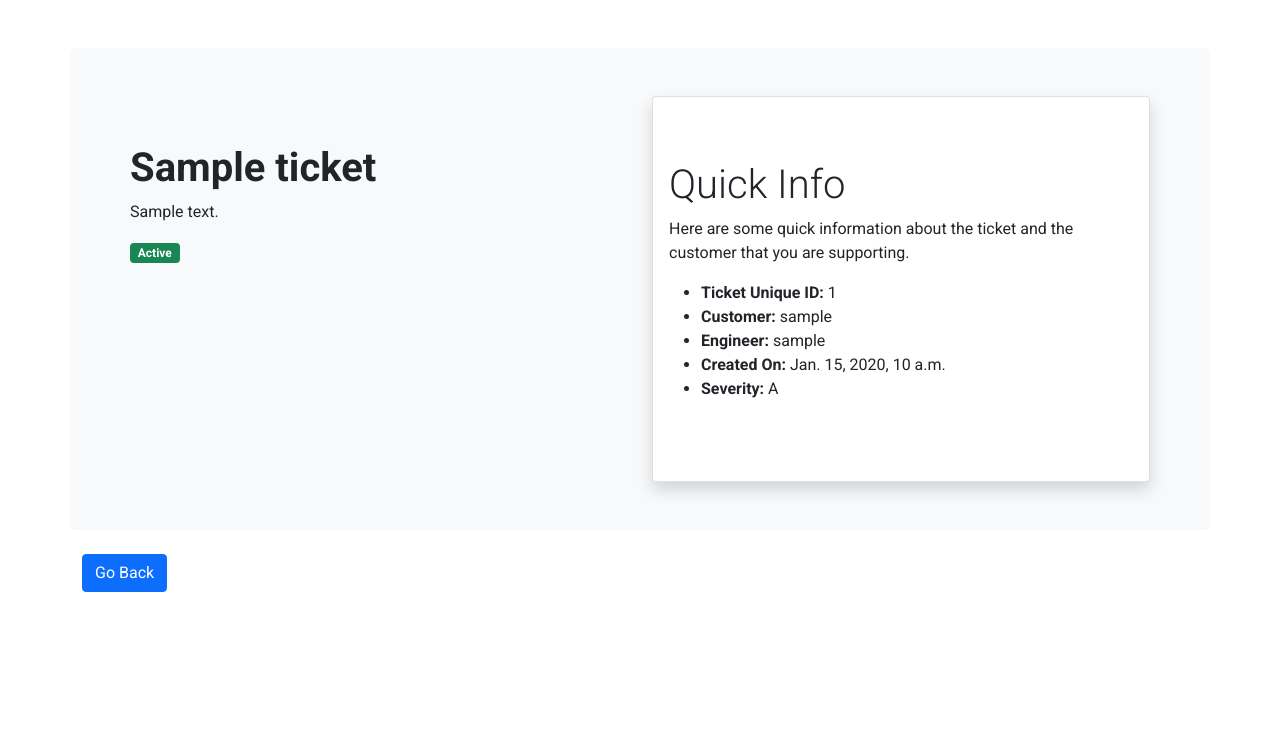
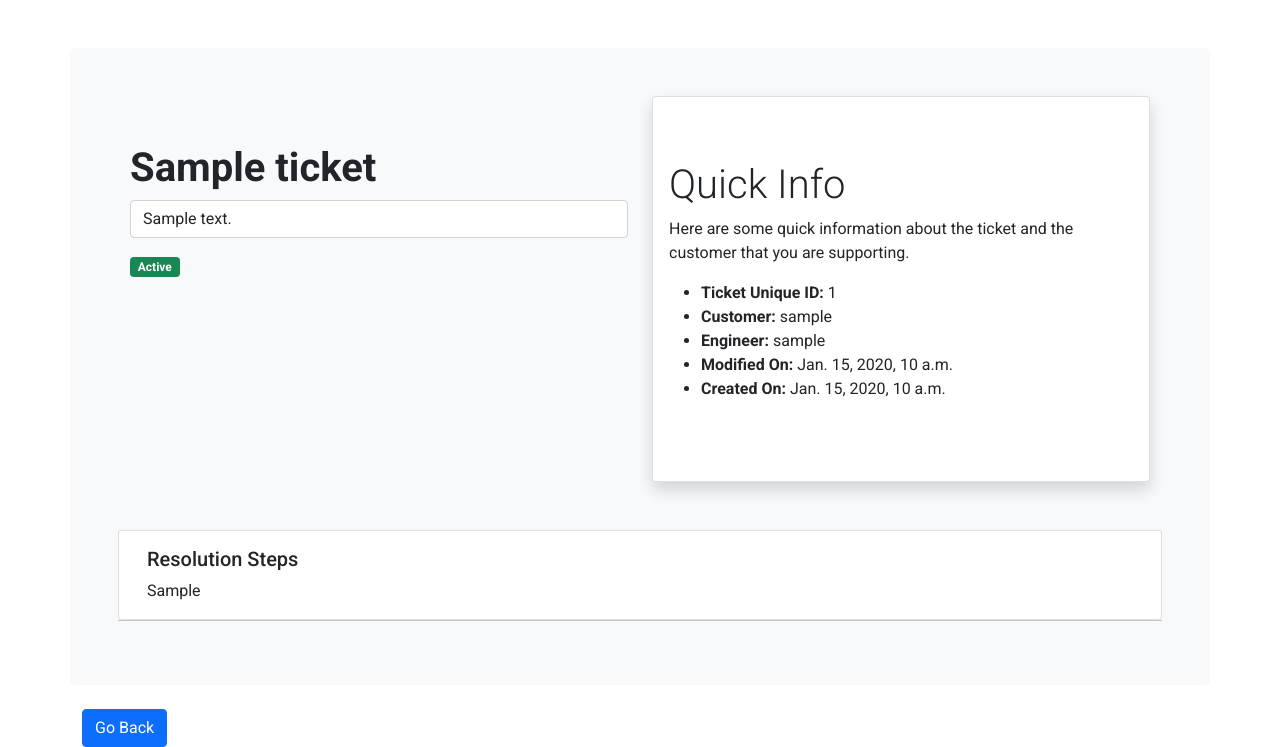
Before and after one commit to craig-grant630/HelpTick, a Django app: page /tickets/ticket-details/1/ in a window 1280 px wide. Shown: the part 56-803 px from the top of the page. Before the commit the page ends 648 px from the top, so only its background shows below. Run offline with Django 5.2, Linux system fonts and the light colour scheme; tables that the repository leaves empty hold one stand-in row (values such as "Sample post"); some libraries are stand-ins or nearby versions.

Commit message:
update ticket details so that resolved tickets can see when thay have been modified

```diff
--- a/templates/tickets/ticket_details.html
+++ b/templates/tickets/ticket_details.html
@@ -5,7 +5,7 @@
     <div class="col-md-6">
         <div class=" py-5">
             <h1 class="display-6 fw-bold">{{ticket.ticket_title}}</h1>
-            <p class="">
+            <p class="form-control">
                 {{ticket.ticket_description}}
             </p>
             {% if ticket.status == 'Pending' %}
@@ -29,13 +29,24 @@
                         <li><b>Ticket Unique ID:</b> {{ticket.ticket_id}}</li>
                         <li><b>Customer:</b> {{ticket.customer}}</li>
                         <li><b> Engineer:</b> {{ticket.engineer}}</li>
+                        {% if ticket.is_resolved %}
+                        <li><b>Modified On:</b> {{ticket.last_modified}}</li>
+                        {% endif %}
                         <li><b>Created On:</b> {{ticket.created_on}}</li>
-                        <li><b>Severity:</b> {{ticket.severity}}</li>
                     </ul>
                 </div>
             </div>
         </div>
     </div>
+    {% if ticket.is_resolved %}
+    <div class="card mt-5">
+        <div class="card-body">
+            <h5 class="card-title">Resolution Steps</h5>
+            {{ticket.resolution_steps}}
+        </div>
+    </div>
+    {% endif %}
+    <hr>
     {% if user.is_engineer %}
     <div class="resolve-button">
         <button class="btn btn-warning mt-3" data-type="resolve-btn">Resolve</button>
```
